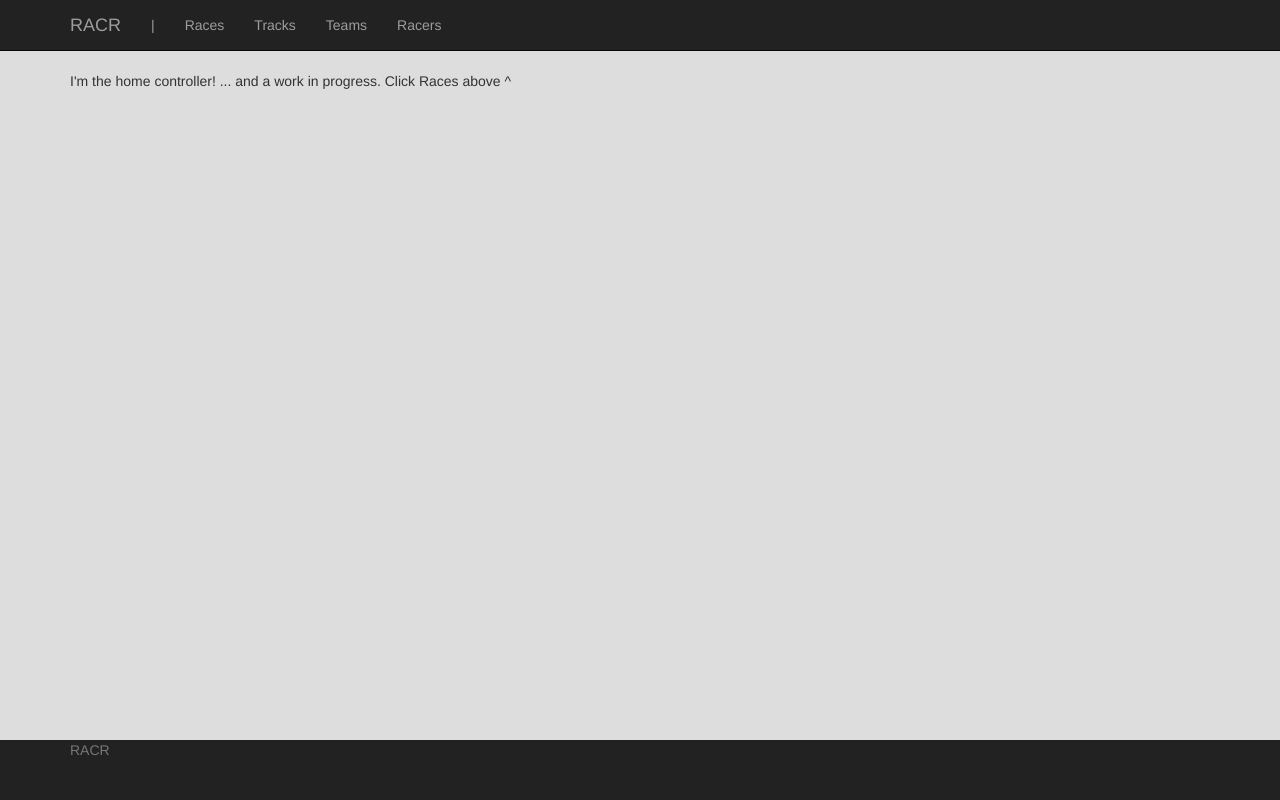
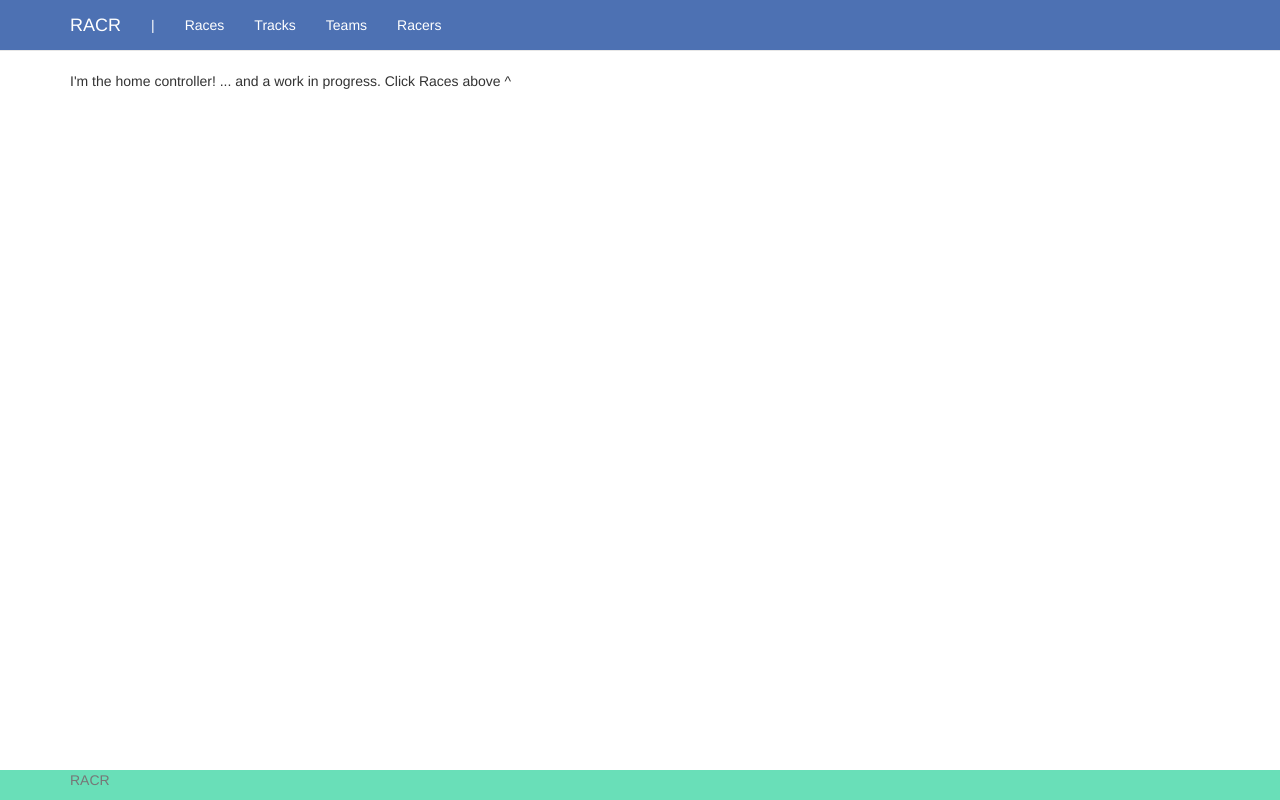
Before and after one commit to depinav/racr, a website: page public/pages/main.html in a window 1280 px wide. Drawn offline with nearby package versions, Linux system fonts and the light colour scheme; files that its build step writes are made by us from their sources; files whose address does not match are found by name.

Commit message:
updating styling

```diff
--- a/public/assets/app/app.css
+++ b/public/assets/app/app.css
@@ -1,6 +1,22 @@
 /* Dummy background-color */
 body {
-	background-color: #DDDDDD;
+	background-color: #ffffff;
+}
+
+/* "Nicer" nav color */
+.navbar.navbar-default.navbar-blue {
+    background-color: #4d71b3;
+}
+
+.navbar-text.inverse-color {
+    color: #FFFFFF;
+}
+.navbar-brand.inverse-color {
+    color: #FFFFFF;
+}
+
+.navbar-nav.inverse-color>.navbar-text{
+    color: #FFFFFF;
 }
 
 /* Following is to maintain the footer in Bootstrap 3.1 */
@@ -15,17 +31,18 @@ body {
   height: auto !important;
   height: 100%;
   /* Negative indent footer by it's height */
-  margin: 0 auto -60px;
+  margin: 0 auto -30px;
 }
 
 /* Set the fixed height of the footer here */
 #push,
 #footer {
-  height: 60px;
+  height: 30px;
 }
+
 #footer {
-  background-color: #222;
-  border-color: #080808;
+  background-color: #69dfb8;
+  border-color: #ffffff;
 }
 
 /* Lastly, apply responsive CSS fixes as necessary */
@@ -40,4 +57,4 @@ body {
 
 .table tr:hover{
   cursor: pointer;
-};
+}
--- a/public/pages/main.html
+++ b/public/pages/main.html
@@ -8,20 +8,20 @@
   <title>RACR</title>
 
   <link rel="stylesheet" href="./components/bootstrap/dist/css/bootstrap.css" type="text/css">
-  <link rel="stylesheet" href="./assets/app.css" type="text/css">
+  <link rel="stylesheet" href="./assets/app/app.css" type="text/css">
 
 </head>
 
 <body>
   <div id="wrap">
-    <nav class="navbar navbar-default navbar-static-top navbar-inverse" role="navigation">
+    <nav class="navbar navbar-default navbar-blue navbar-static-top" role="navigation">
       <div class="container">
-        <div class="navbar-header">
-          <a class="navbar-brand" href="#">RACR</a>
+        <div class="navbar-header inverse-color">
+          <a class="navbar-brand inverse-color" href="#">RACR</a>
         </div>
-        <div class="navbar-text">|</div>
+        <div class="navbar-text inverse-color">|</div>
         <div class="collapse navbar-collapse">
-          <ul class="nav navbar-nav">
+          <ul class="nav navbar-nav inverse-color">
             <a class="navbar-text" href="#races">Races</a>
             <a class="navbar-text" href="#tracks">Tracks</a>
             <a class="navbar-text" href="#teams">Teams</a>
```
